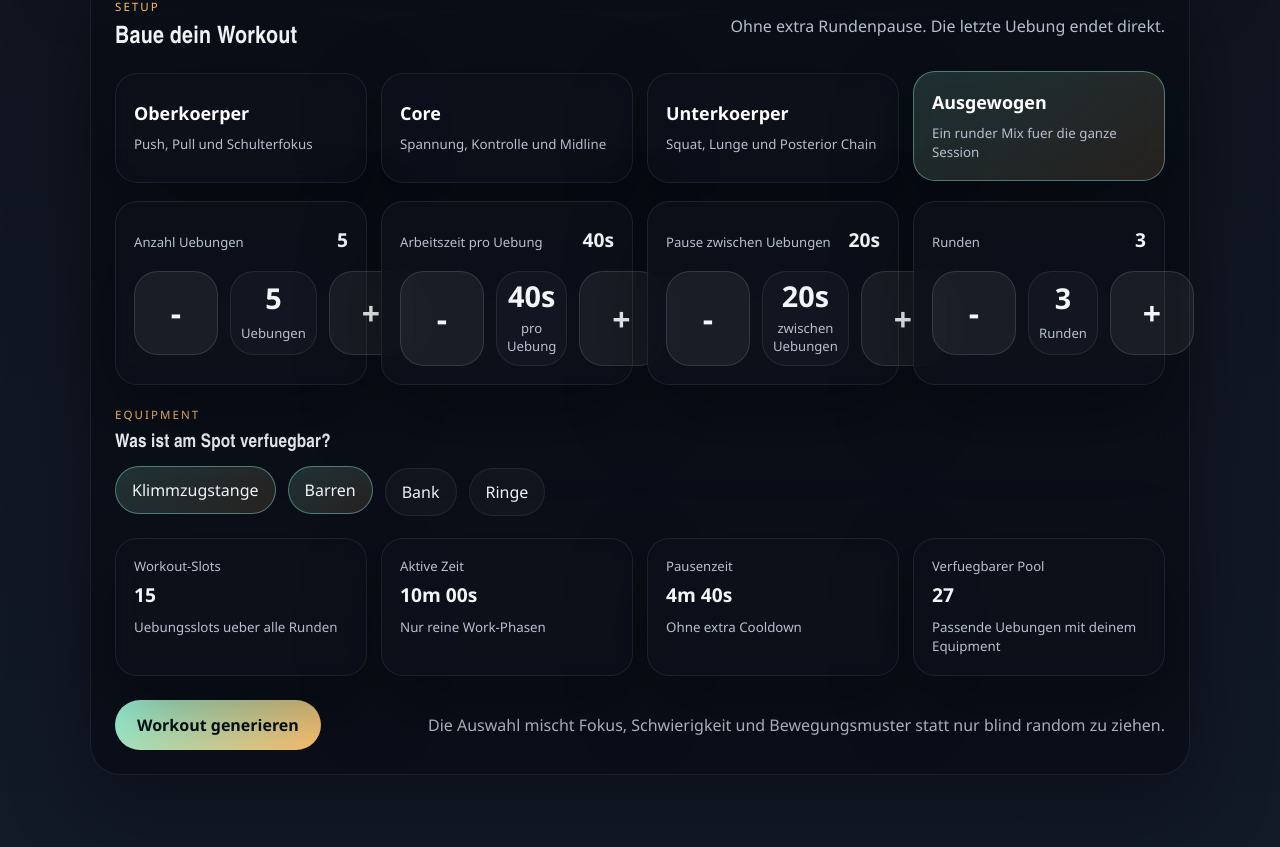
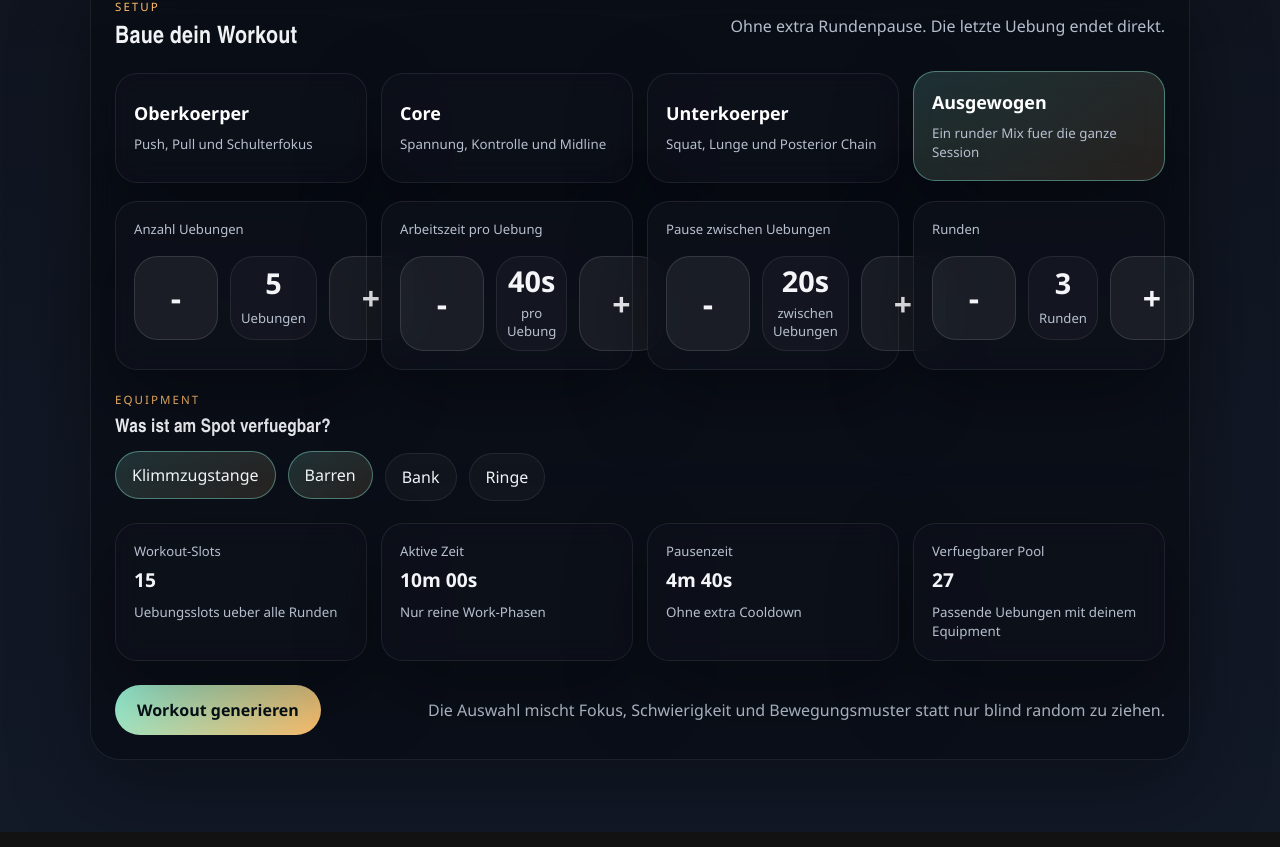
Before and after one commit to leohoppergit/flow-state-training, a React (Vite) app: page / in a window 1280 px wide. Shown: the part 849-1696 px from the top of the page. Built offline with nearby package versions, Linux system fonts and the light colour scheme.

Commit message:
Remove duplicate setup values

```diff
--- a/src/App.tsx
+++ b/src/App.tsx
@@ -306,7 +306,6 @@
               <div className="control-card">
                 <div className="control-head">
                   <span>Anzahl Uebungen</span>
-                  <strong>{settings.exerciseCount}</strong>
                 </div>
                 <div className="stepper" role="group" aria-label="Anzahl Uebungen">
                   <button
@@ -333,7 +332,6 @@
               <div className="control-card">
                 <div className="control-head">
                   <span>Arbeitszeit pro Uebung</span>
-                  <strong>{settings.workSeconds}s</strong>
                 </div>
                 <div className="stepper" role="group" aria-label="Arbeitszeit pro Uebung">
                   <button
@@ -360,7 +358,6 @@
               <div className="control-card">
                 <div className="control-head">
                   <span>Pause zwischen Uebungen</span>
-                  <strong>{settings.restSeconds}s</strong>
                 </div>
                 <div className="stepper" role="group" aria-label="Pause zwischen Uebungen">
                   <button
@@ -387,7 +384,6 @@
               <div className="control-card">
                 <div className="control-head">
                   <span>Runden</span>
-                  <strong>{settings.rounds}</strong>
                 </div>
                 <div className="stepper" role="group" aria-label="Runden">
                   <button
```
